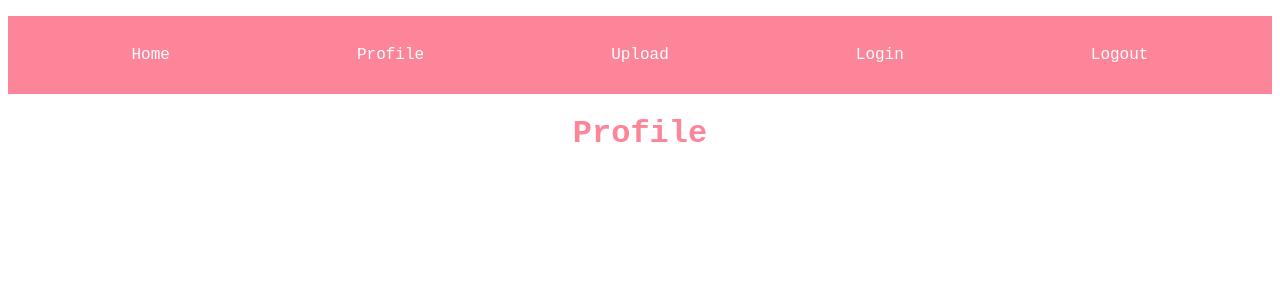
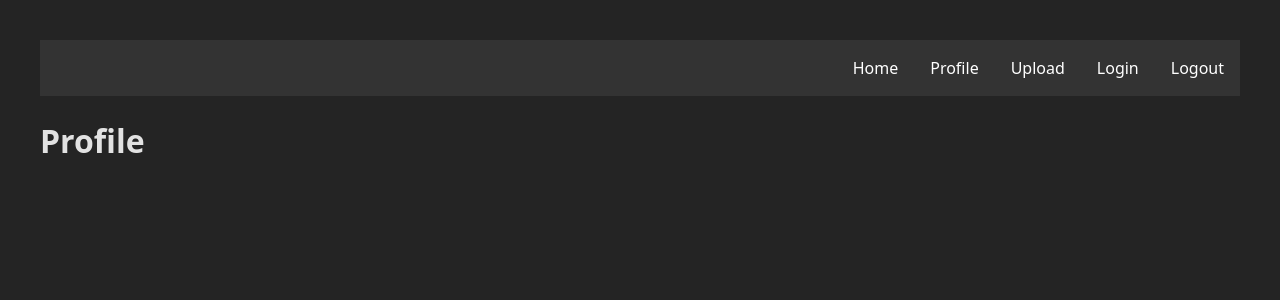
Before and after one commit to UnnaHaitto/React, a React (Vite) app: page /profile in a window 1280 px wide. Shown: the top 300 px of the page. Built offline with nearby package versions, Linux system fonts and the light colour scheme.

Commit message:
style: update CSS for improved layout and design consistency

```diff
--- a/src/index.css
+++ b/src/index.css
@@ -1,96 +1,147 @@
-* {
-  font-family: "Courier New", Courier, monospace;
+:root {
+  font-family: system-ui, sans-serif;
+  line-height: 1.5;
+  font-weight: 400;
+
+  color-scheme: light dark;
+  color: rgba(255, 255, 255, 0.87);
+  /* background-color: #a2a2a2; */
+  background-color: #242424;
+
+  font-synthesis: none;
+  text-rendering: optimizeLegibility;
+  -webkit-font-smoothing: antialiased;
+  -moz-osx-font-smoothing: grayscale;
 }
 
-h1 {
-  color: rgb(253, 133, 153);
-  margin-bottom: 10px;
+#root {
+  max-width: 1280px;
+  margin: 0 auto;
+  padding: 2rem;
+}
+
+/* nav */
+nav ul {
+  list-style-type: none;
+  margin: 0;
+  padding: 0;
+  overflow: hidden;
+  background-color: #333333;
+  display: flex;
+  justify-content: flex-end;
+}
+
+nav a {
+  display: block;
+  color: white;
+  text-align: center;
+  padding: 1rem;
+  text-decoration: none;
+}
+
+nav a:hover {
+  background-color: #111111;
+}
+
+/* media item card */
+table {
+  width: 100%;
+  border-collapse: collapse;
+}
+
+td,
+th {
+  padding: 1rem;
+  border: 1px solid #ccc;
   text-align: center;
 }
 
-h2 {
-  color: rgb(253, 133, 153);
-  margin-top: 10px;
+td img {
+  width: 260px;
+  height: 200px;
+  object-fit: cover;
 }
 
-thead {
-  background-color: rgb(253, 133, 153);
+td button:hover,
+a:hover {
+  background-color: #111111;
 }
 
-tbody {
-  background-color: rgb(252, 207, 214);
+td a {
+  color: white;
+  text-decoration: none;
+  background-color: #363636;
+  color: white;
+  border: none;
+  padding: 0.5rem;
 }
 
-th {
-  padding: 5px;
-  font-size: larger;
-  color: white;
+/* media item dialog */
+dialog {
+  position: fixed;
+  top: 5%;
+  height: 90%;
+  background: rgba(0, 0, 0, 0.8);
+  z-index: 9999;
+  color: rgba(255, 255, 255, 0.87);
 }
 
-td {
-  padding: 10px;
+dialog img,
+dialog video {
+  display: block;
+  max-width: 100%;
+  max-height: 50%;
+  object-fit: contain;
 }
 
-img {
-  width: 100%;
-  height: auto;
-  object-fit: cover;
-  filter: sepia(40%);
+/* single view */
+img,
+video {
+  max-width: 100%;
 }
 
-th:first-child,
-td:first-child {
-  width: 20%;
+/* Form */
+form {
+  display: flex;
+  flex-direction: column;
+  align-items: center;
+  justify-content: center;
+}
+
+form img {
+  width: 200px;
+  height: 200px;
+  object-fit: cover;
+  border-radius: 5px;
+  margin: 10px 0;
+}
+
+form div {
+  display: flex;
+  flex-direction: column;
+  width: 80%;
+}
+
+form input {
+  margin: 10px 0;
+  padding: 10px;
+  border: 1px solid #ccc;
+  border-radius: 5px;
+}
+
+form textarea {
+  margin: 10px 0;
+  padding: 10px;
+  border: 1px solid #ccc;
+  border-radius: 5px;
 }
 
 button {
-  width: 100%;
-  height: 100%;
-  padding: 15px;
-  font-weight: bold;
-  font-size: large;
+  margin: 10px 0;
+  padding: 10px;
+  border-radius: 5px;
+  background-color: #363636;
   color: white;
-  background-color: rgb(253, 133, 153);
   border: none;
+  cursor: pointer;
 }
-
-dialog img {
-  padding: 20px;
-  width: 30%;
-}
-
-dialog video {
-  padding: 20px;
-  width: 80%;
-}
-
-dialog {
-  display: flex;
-  align-items: center;
-  flex-direction: column;
-
-  position: fixed;
-  top: 50%;
-  left: 50%;
-  transform: translate(-50%, -50%);
-  z-index: 1000;
-}
-
-nav ul li {
-  list-style: none;
-}
-
-nav ul li a {
-  color: white;
-  text-decoration: none;
-}
-
-nav {
-  background-color: rgb(253, 133, 153);
-}
-
-nav ul {
-  display: flex;
-  justify-content: space-around;
-  padding: 30px;
-}
```
